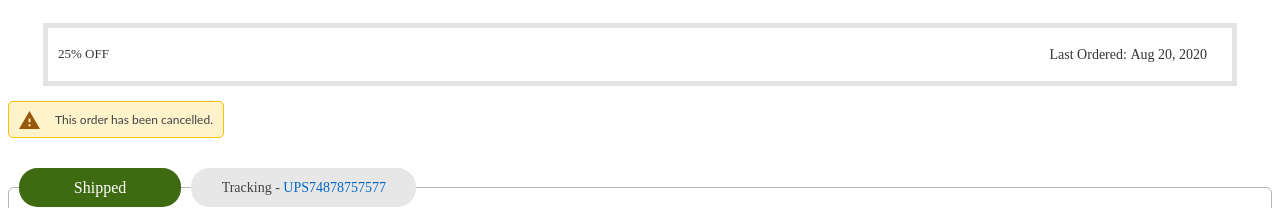
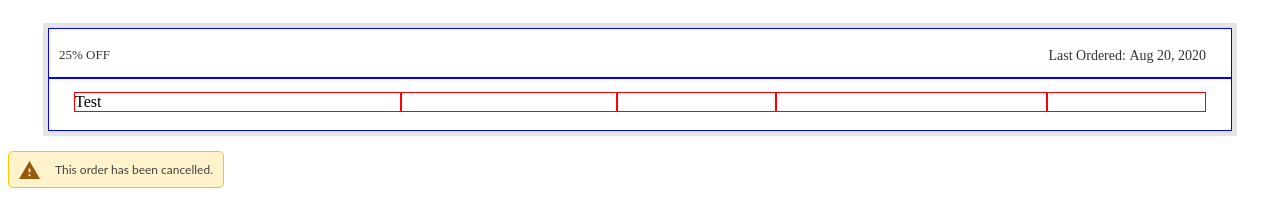
Before and after one commit to kevin-mehta/css-vsi-product-tile-iv, a plain HTML site: page index.html in a window 1280 px wide. Shown: the top 208 px of the page. Drawn offline with nearby package versions, Linux system fonts and the light colour scheme; a web font is replaced by a local one.

Commit message:
2 files modified

```diff
--- a/index.html
+++ b/index.html
@@ -21,7 +21,13 @@
           <span class="ba-tile--lo-text">Last Ordered:&nbsp;<span class="ba-tile--lo-date">Aug 20, 2020</span></span>
         </div>
       </div>
-      <div class="ba-tile--row ba-tile--prod-details"></div>
+      <div class="ba-tile--row ba-tile--prod-details">
+        <div class="ba-tile--col ba-tile--prod-image-desc">Test</div>
+        <div class="ba-tile--col ba-tile--prod-qty-price"></div>
+        <div class="ba-tile--col ba-tile--prod-availability"></div>
+        <div class="ba-tile--col ba-tile--prod-adp"></div>
+        <div class="ba-tile--col ba-tile--prod-atc"></div>
+      </div>
     </div>
   </div>
 
--- a/styles.css
+++ b/styles.css
@@ -51,17 +51,19 @@
 .ba-tile--wrapper .ba-tile--col {
   display: flex;
   flex-direction: column;
+  border: 1px solid red;
 }
 .ba-tile--wrapper .ba-tile--row {
   display: flex;
   flex-direction: row;
+  border: 1px solid blue;
 }
 .ba-tile--wrapper .ba-tile--main {
   border: 5px solid #e4e4e4;
   width: 100%;
 }
 .ba-tile--wrapper .ba-tile--main .ba-tile--sale-lo {
-  padding: 18px 25px 18px 0;
+  padding: 18px 25px 13px 0;
   justify-content: space-between;
 }
 .ba-tile--wrapper .ba-tile--main .ba-tile--sale-lo .ba-tile--sale {
@@ -98,6 +100,31 @@
   font-family: corisandebold;
 }
 .ba-tile--wrapper .ba-tile--main .ba-tile--prod-details {
+  padding: 13px 25px 18px 25px;
+}
+.ba-tile--wrapper
+  .ba-tile--main
+  .ba-tile--prod-details
+  .ba-tile--prod-image-desc {
+  width: 29%;
+}
+.ba-tile--wrapper
+  .ba-tile--main
+  .ba-tile--prod-details
+  .ba-tile--prod-qty-price {
+  width: 19%;
+}
+.ba-tile--wrapper
+  .ba-tile--main
+  .ba-tile--prod-details
+  .ba-tile--prod-availability {
+  width: 14%;
+}
+.ba-tile--wrapper .ba-tile--main .ba-tile--prod-details .ba-tile--prod-adp {
+  width: 24%;
+}
+.ba-tile--wrapper .ba-tile--main .ba-tile--prod-details .ba-tile--prod-atc {
+  width: 14%;
 }
 
 .re-subs-jsp--wrapper {
```
